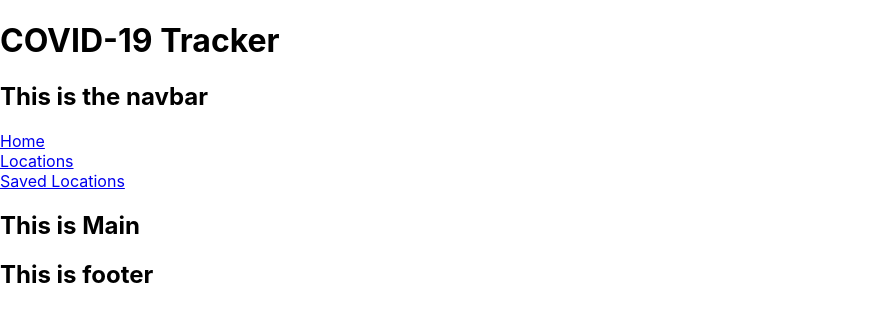
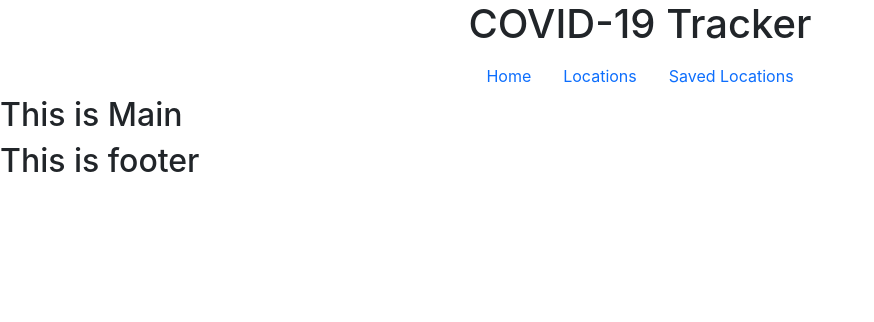
Before and after one commit to Team-Donner-Donder/covid-data-tracker-frontend, a React (Create React App) app: page / in a window 1280 px wide. Shown: the top 322 px of the page, without its empty margins (0-874 px from the left). Built offline with nearby package versions, Linux system fonts and the light colour scheme.

Commit message:
text aligned header and nav to center

```diff
--- a/src/App.css
+++ b/src/App.css
@@ -36,3 +36,7 @@
     transform: rotate(360deg);
   }
 }
+
+h1 {
+  text-align: center;
+}
--- a/src/App.js
+++ b/src/App.js
@@ -1,5 +1,5 @@
 import './App.css';
-import React, { Component } from 'react';
+import 'bootstrap/dist/css/bootstrap.min.css';
 import Header from './components/Header.js';
 import Main from './components/Main.js';
 import Footer from './components/Footer.js';
--- a/src/components/Header.js
+++ b/src/components/Header.js
@@ -1,6 +1,6 @@
 import React from 'react'
 import  {Component}  from 'react'
-import  Nav  from 'react-bootstrap/Nav'
+import  {Nav}  from 'react-bootstrap'
 
 export default class Header extends Component {
   render() {
@@ -8,7 +8,6 @@ export default class Header extends Component {
 
         <>
         <h1> COVID-19 Tracker</h1>
-        <h2> This is the navbar</h2>
         <Nav className="justify-content-center" activeKey="/home">
           <Nav.Item>
             <Nav.Link href="/home">Home</Nav.Link>
--- a/src/index.js
+++ b/src/index.js
@@ -1,3 +1,4 @@
+import 'bootstrap/dist/css/bootstrap.min.css';
 import React from 'react';
 import ReactDOM from 'react-dom';
 import './index.css';
```
